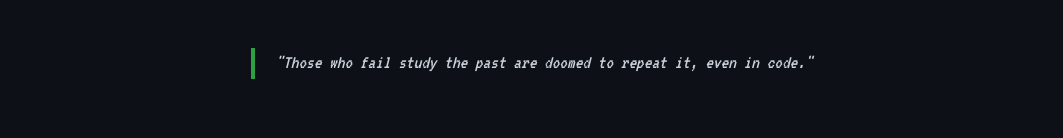
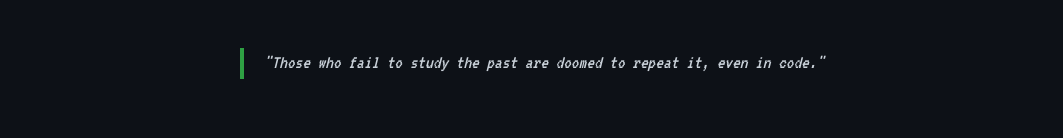
Before and after one commit to wealthykenny/tktr, a plain HTML site: page index.html in a window 1280 px wide. Shown: the part 1464-1602 px from the top of the page, without its empty margins (108-1171 px from the left). Drawn offline with Linux system fonts and the light colour scheme.

Commit message:
Update index.html

```diff
--- a/index.html
+++ b/index.html
@@ -89,7 +89,7 @@
             </div>
 
             <div style="margin-top: 50px; border-left: 4px solid var(--neon-green); padding-left: 20px; text-align: left; display: inline-block; max-width: 700px;">
-                <p style="font-style: italic; font-size: 1.2rem;">"Those who fail study the past are doomed to repeat it, even in code."</p>
+                <p style="font-style: italic; font-size: 1.2rem;">"Those who fail to study the past are doomed to repeat it, even in code."</p>
             </div>
         </section>
     </main>
```
